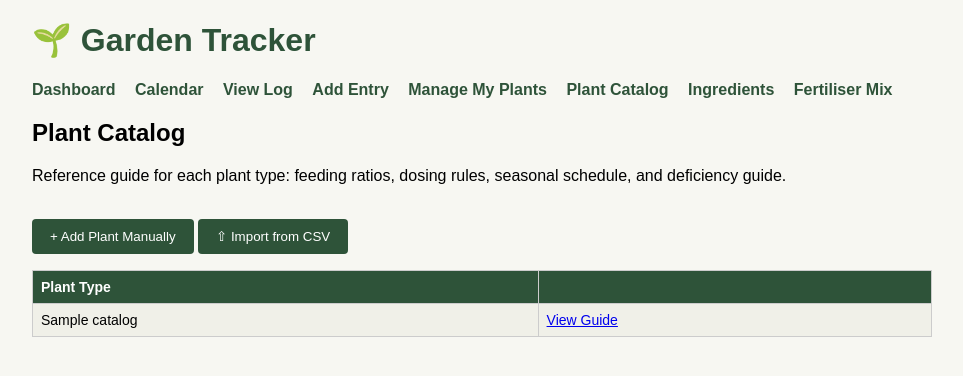
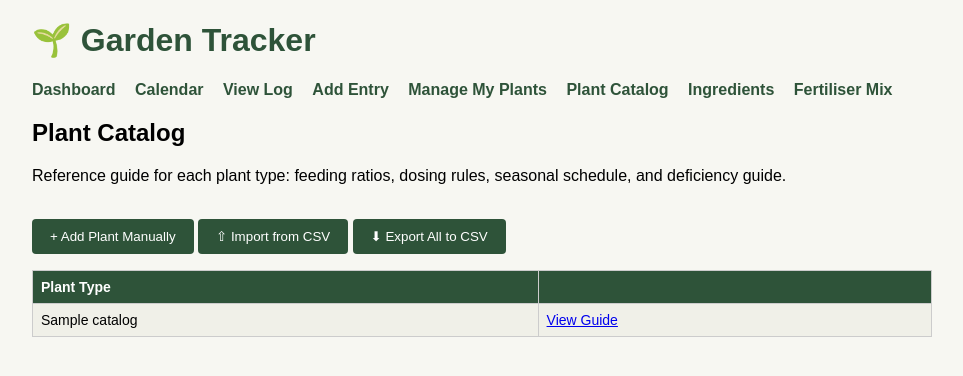
Before and after one commit to WarlockAUS/garden-tracker, a Flask app: template templates/catalog_list.html in a window 1280 px wide. Shown: the top 376 px of the page, without its empty margins (158-1121 px from the left). Run offline with Flask 3, Linux system fonts and the light colour scheme; the template is opened without the code that fills it: most values are stand-ins (such as "Sample title", 1, 10 or a date in 2020); parts of the project's set-up code (start-up, migrations or seed data) failed here and were passed over.

Commit message:
Add export button to catalog list template

```diff
--- a/templates/catalog_list.html
+++ b/templates/catalog_list.html
@@ -6,6 +6,7 @@
 <p>
     <a href="{{ url_for('catalog_add') }}"><button type="button">+ Add Plant Manually</button></a>
     <a href="{{ url_for('catalog_import') }}"><button type="button">⇧ Import from CSV</button></a>
+    <a href="{{ url_for('catalog_export') }}"><button type="button">⬇ Export All to CSV</button></a>
 </p>
 
 <table>
```
